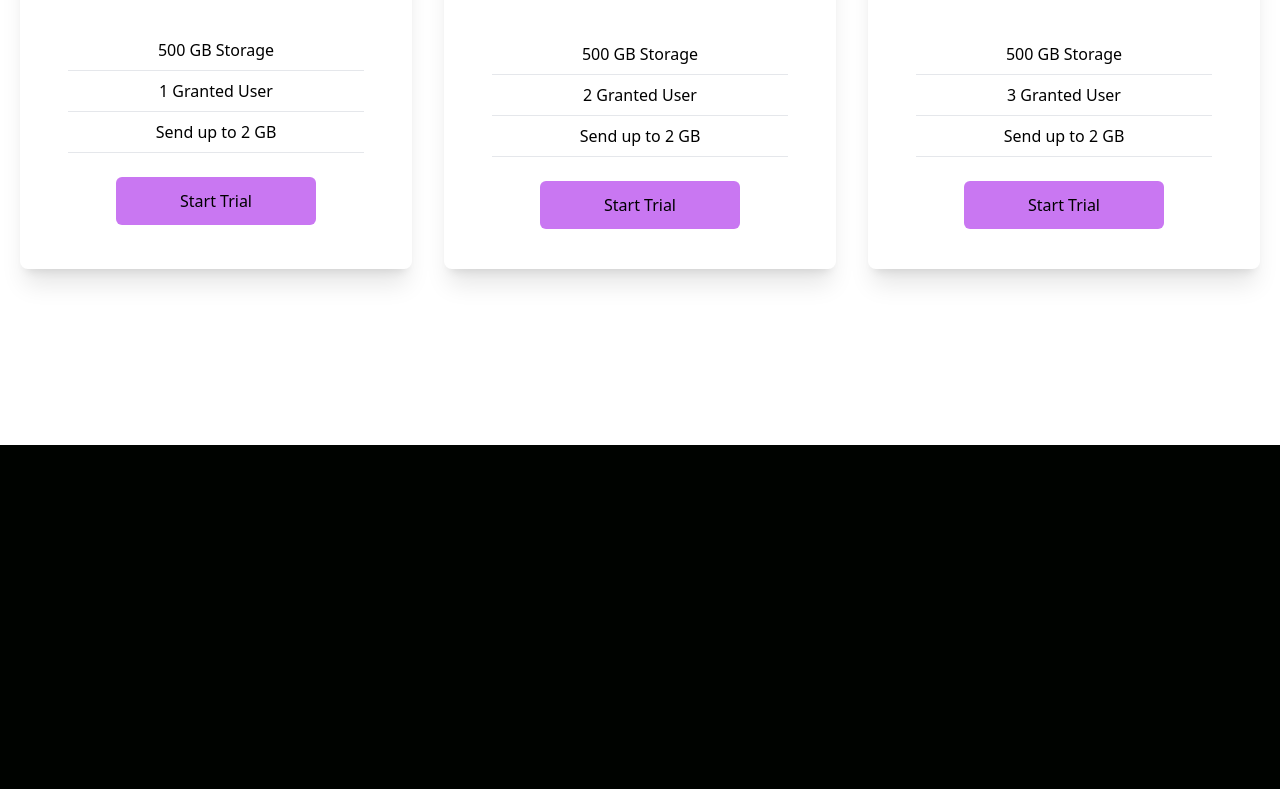
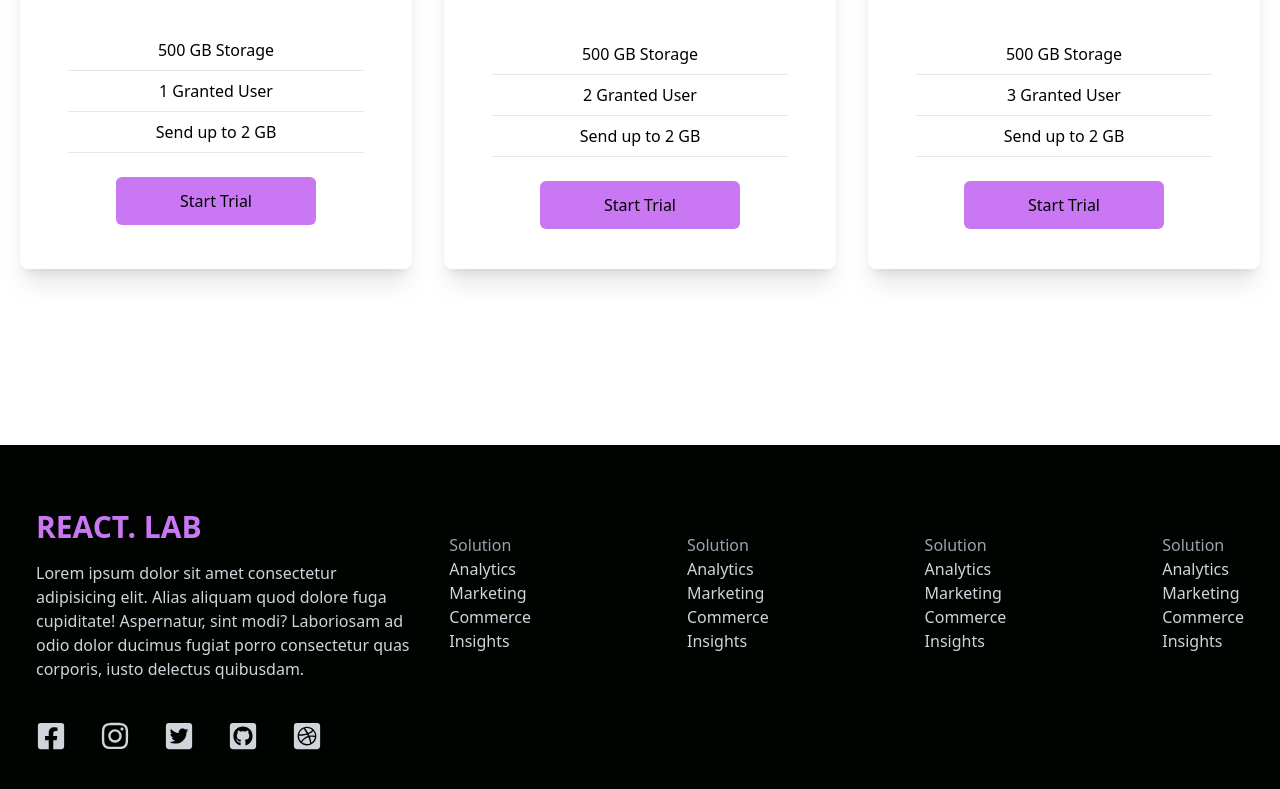
Before and after one commit to zhzizhou/react-frontend, a React (Create React App) app: page / in a window 1280 px wide. Shown: the part 2149-2938 px from the top of the page. Before the commit the page ends 2594 px from the top, so only its background shows below. Built offline with nearby package versions, Linux system fonts and the light colour scheme.

Commit message:
finished all implementation for this single page

```diff
--- a/src/App.js
+++ b/src/App.js
@@ -4,6 +4,7 @@
 import Analytics from "./components/Analytics";
 import Newsletter from "./components/Newsletter";
 import Cards from "./components/Cards";
+import Footer from "./components/Footer";
 
 function App() {
   return (
@@ -13,6 +14,7 @@
       <Analytics />
       <Newsletter />
       <Cards />
+      <Footer />
     </div>
   );
 }
--- /dev/null
+++ b/src/components/Footer.jsx
@@ -0,0 +1,71 @@
+import React from 'react'
+import {
+    FaDribbbleSquare,
+    FaFacebookSquare,
+    FaGithubSquare,
+    FaInstagram,
+    FaTwitterSquare
+} from 'react-icons/fa'
+
+const Footer = () => {
+  return (
+    <div className='max-w-[1240px] mx-auto py-16 px-4 grid lg:grid-cols-3 gap-8 text-gray-300'>
+        <div>
+           <h1 className="text-3xl font-bold w-full text-purple">REACT. LAB</h1>
+            <p className='py-4 '>Lorem ipsum dolor sit amet consectetur adipisicing elit. Alias aliquam quod dolore fuga cupiditate! Aspernatur, sint modi? Laboriosam ad odio dolor ducimus fugiat porro consectetur quas corporis, iusto delectus quibusdam.</p>
+            <div className='flex justify-between md:w-[75%] my-6'>
+                <FaFacebookSquare size={30}/>
+                <FaInstagram size={30}/>
+                <FaTwitterSquare size={30}/>
+                <FaGithubSquare size={30}/>
+                <FaDribbbleSquare size={30}/>
+            </div>
+
+        </div>
+
+        <div className='lg:col-span-2 flex justify-between mt-6'>
+            <div>
+                <h6 className='font-medium text-gray-400'>Solution</h6>
+                <ul>
+                    <li>Analytics</li>
+                    <li>Marketing</li>
+                    <li>Commerce</li>
+                    <li>Insights</li>
+                </ul>
+            </div>
+
+            <div>
+                <h6 className='font-medium text-gray-400'>Solution</h6>
+                <ul>
+                    <li>Analytics</li>
+                    <li>Marketing</li>
+                    <li>Commerce</li>
+                    <li>Insights</li>
+                </ul>
+            </div>
+
+            <div>
+                <h6 className='font-medium text-gray-400'>Solution</h6>
+                <ul>
+                    <li>Analytics</li>
+                    <li>Marketing</li>
+                    <li>Commerce</li>
+                    <li>Insights</li>
+                </ul>
+            </div>
+
+            <div>
+                <h6 className='font-medium text-gray-400'>Solution</h6>
+                <ul>
+                    <li>Analytics</li>
+                    <li>Marketing</li>
+                    <li>Commerce</li>
+                    <li>Insights</li>
+                </ul>
+            </div>
+        </div>
+    </div>
+  )
+}
+
+export default Footer
```
